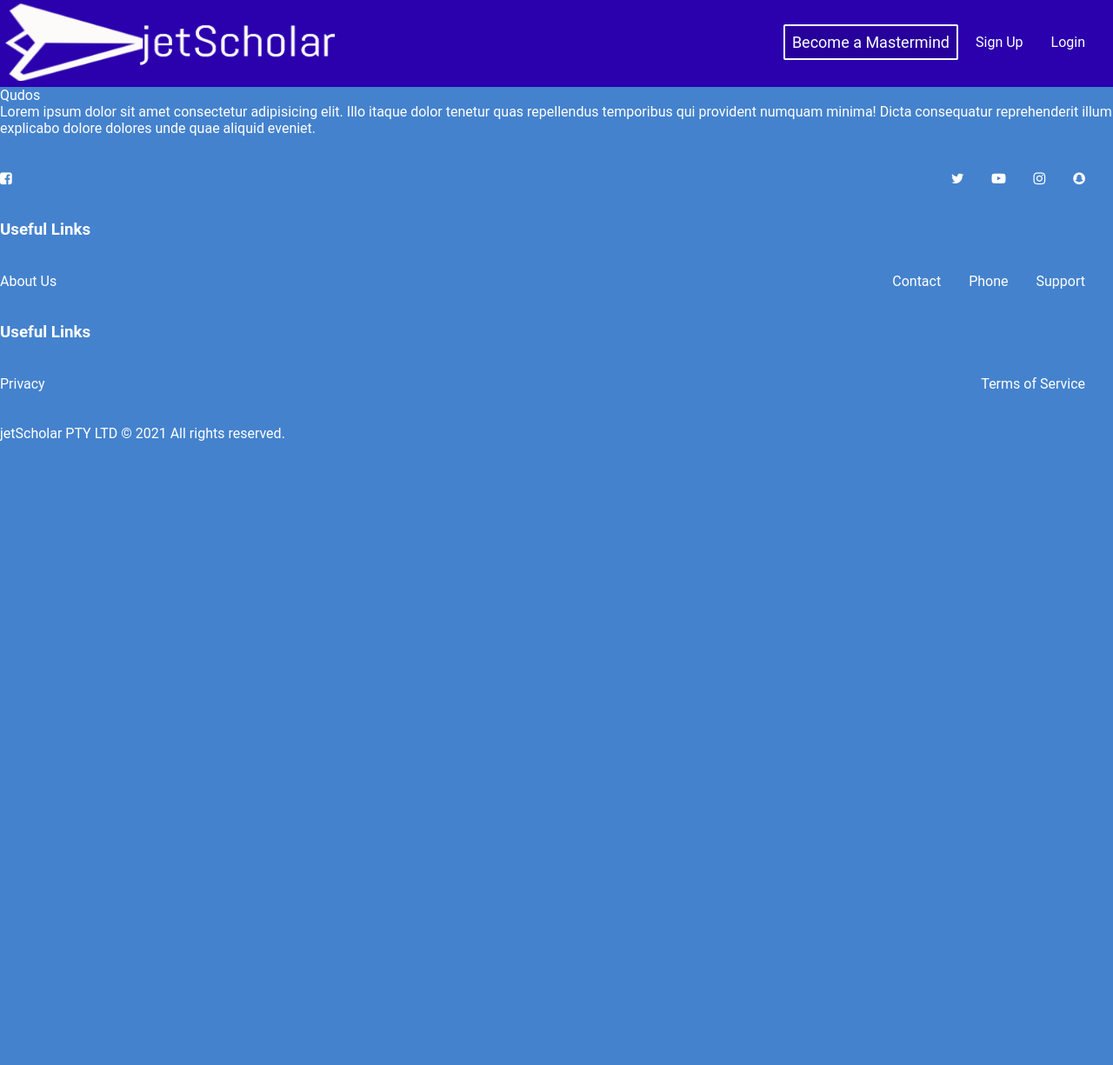
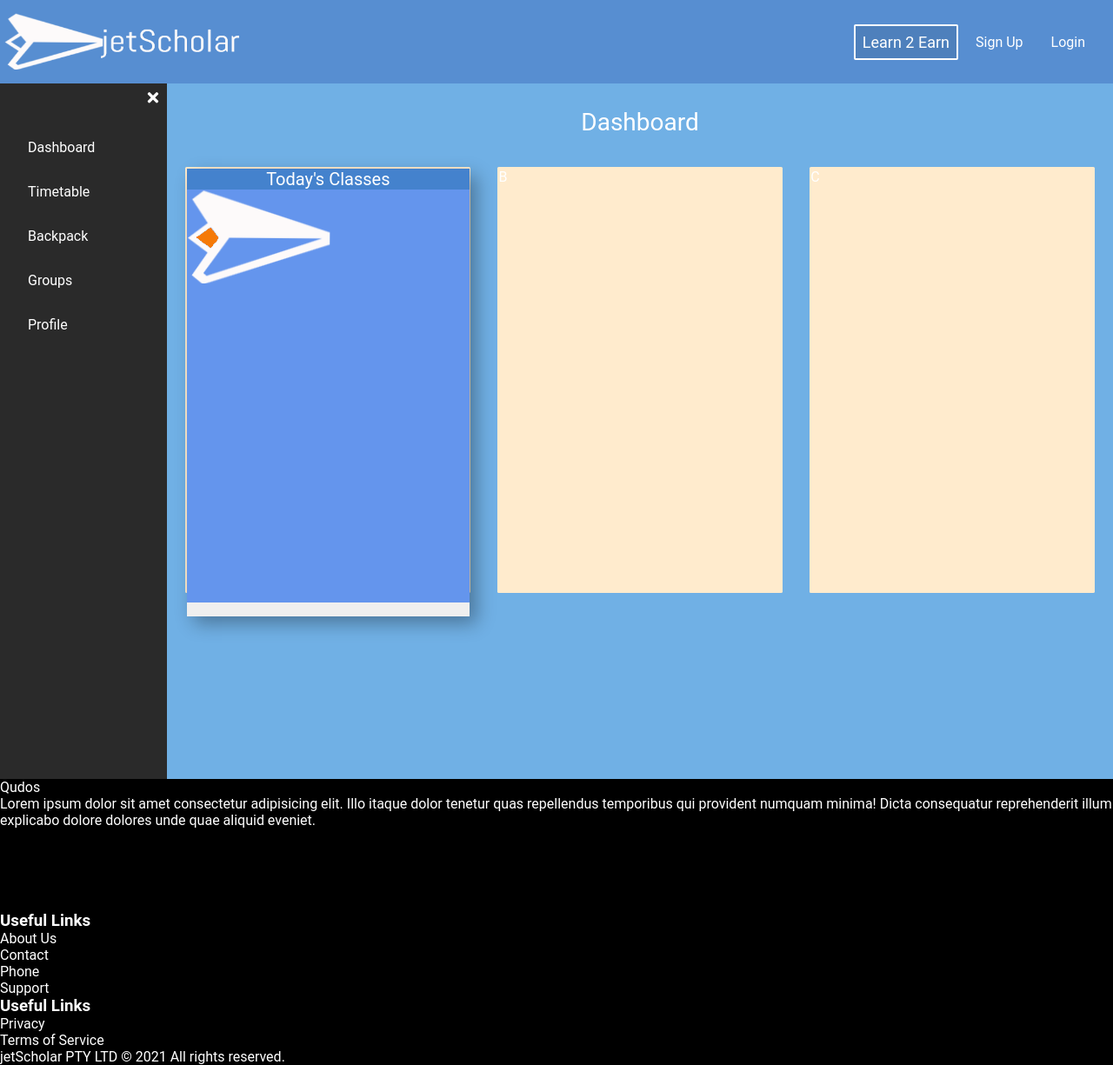
Before and after one commit to jetscholar/jetnode, a Node project: template views/index.ejs in a window 1280 px wide. Shown: the whole page at 87% size. Before the commit the page ends 507 px from the top, so only its background shows below. Run offline with Node 20 templates, Linux system fonts and the light colour scheme; the template is opened without the code that fills it, so the values that code supplies are empty; some libraries are stand-ins or nearby versions.

Commit message:
menu updates

```diff
--- a/public/css/main.css
+++ b/public/css/main.css
@@ -1,5 +1,8 @@
 @import 'shared/variables.css';
 @import 'shared/navbar.css';
+@import 'shared/menu.css';
+@import 'shared/content.css';
+@import 'shared/footer.css';
 
 *, *::before, *::after {
     box-sizing: border-box;
@@ -24,6 +27,17 @@ body {
     /* background-color: var(--clr-background); */
 }
 
+.content-container {
+    margin-left: 15%;
+    height: 800px;
+    background-color: var(--clr-content);
+    /* background-image: url('../assets/heroEagleII.jpeg');
+    background-size: 100% 100%;
+    background-repeat: no-repeat; */
+}
+
+
+
 /* .navbar {
     width: 100vw;
     background-color: var(--clr-contrast);
--- /dev/null
+++ b/public/css/shared/content.css
@@ -0,0 +1,47 @@
+.page-title {
+    padding-top: 1em;
+    padding-bottom: .5em;
+    text-align: center;
+    font-size: 1.75em;
+}
+
+.heroContent {
+    margin: 0;
+    padding: 1em;
+    display: grid;
+    grid-template-columns: repeat(3, 1fr);
+    grid-template-rows: 500px 500px;
+    grid-auto-rows: 500px;
+    grid-gap: 20px;
+}
+
+.item {
+    margin: .333em;
+    padding: .1em;
+    background-color: blanchedalmond;
+    border-radius: .1em;
+}
+
+.card {
+    box-sizing: border-box;
+    user-select: none;
+    position: relative;
+    box-shadow: 8px 8px 20px rgba(0,0,0,.33);
+    background: #efefef;
+    padding-bottom: 1rem;
+    cursor: pointer;
+}
+.title {
+    font-size: 1.25em;
+    color: var(--clr-font);
+    background-color: var(--clr-background);
+    text-align: center;
+    position: relative;
+    height: 15%;
+}
+
+.card-content {
+    background-color: cornflowerblue;
+    position: relative;
+    height: 475px;
+}
--- /dev/null
+++ b/public/css/shared/footer.css
@@ -0,0 +1,3 @@
+footer {
+    background-color: black;
+}
--- /dev/null
+++ b/public/css/shared/menu.css
@@ -0,0 +1,83 @@
+:root {
+    --nav-title-font-size: 2rem;
+    --nav-title-font-weight: bold;
+    --nav-link-font-weight: 300;
+}
+
+.menu {
+    width: 15%;
+    height: 800px;
+    /* background: red; */
+    background: var(--clr-menu);
+    float: left;
+}
+
+.menuBtn {
+    display: flex;
+    height: 2em;
+    justify-content: flex-end;
+    align-items: center;
+}
+
+#btnMenu {
+    float: left;
+    text-decoration: none;
+    border: none;
+    border-radius: var(--border-radius);
+    color: var(--clr-font);
+    background-color: var(--clr-background);
+}
+
+.btnShow {
+    display: inline;
+    color: white;
+    font-size: 18px;
+    text-decoration: none;
+    float: right;
+    margin: 5px;
+    margin-right: 10px;
+}
+
+#btnShow {
+    float: left;
+}
+
+.btnShow:visited {
+    text-decoration: none;
+    color: white;
+}
+.btnShow:hover {
+    background-color: var(--clr-background);
+    color: var(--clr-footer);
+}
+
+.menuItemsUL {
+    flex-direction: column;
+    margin: 1em;
+    list-style: none;
+}
+
+.menuItemsUL li {
+    padding: 1em;
+}
+
+/* Top */
+/* #pushTop {
+	bottom: auto;
+	width: 100%;
+	height: 45px;
+	-webkit-transform: translate3d(0, -100%, 0);
+}
+#pushTop li {
+	float: left;
+	padding: 0 16px;
+	line-height: 45px;
+	border: 0;
+	border-right: 1px solid #225679;
+}
+#pushTop:target {
+	-webkit-transform: translate3d(0, 0, 0);
+}
+#pushTop:target ~ .container {
+	-webkit-transform: translate3d(0, 45px, 0);
+} */
--- a/public/css/shared/navbar.css
+++ b/public/css/shared/navbar.css
@@ -5,25 +5,23 @@
 }
 
 .navbar {
-    width: 100vm;
-
-    background-color: var(--color-background-medium);
+    background-color: var(--clr-navbar);
     margin: 0;
 }
 
-.navItems {
-    height: 100px;
-}
+/* .navItems {
+    height: 70px;
+} */
 
 #logo {
-    width: 380px;
-    height: 90px;
+    width: 270px;
+    height: 65px;
     margin-top: 3px;
     margin-left: 5px;
     padding:0;
 }
 
-ul {
+.nav-bar {
     list-style: none;
     display: flex;
     justify-content: flex-end;
@@ -32,11 +30,11 @@ ul {
     height: 6em;
 }
 
-ul li {
+.nav-bar li {
     padding-right: 2em;
 }
 
-li:first-child {
+.nav-bar li:first-child {
     margin-right: auto;
 }
 
--- a/public/css/shared/variables.css
+++ b/public/css/shared/variables.css
@@ -1,6 +1,9 @@
 :root {
     --color-base-hue: 255;
     --clr-background:  #4482cd;
+    --clr-navbar: #578ED1;
+    --clr-menu: #2A2A2A;
+    --clr-content: #70B0E5;
     --clr-white: #fff;
     --clr-contrast: #4482cd;
     --color-background-dark: hsl(var(--color-base-hue), 100%, 8%);
--- /dev/null
+++ b/public/js/showMenu.js
@@ -0,0 +1,18 @@
+function showMenu() {
+    var menu = document.getElementById("menu");
+    var content = document.getElementById("content-container");
+    var btnShow = document.getElementById("btnShow");
+    var caret = document.getElementById("caret");
+    console.log("hit me!")
+
+    if (menu.style.display === "none") {
+        menu.style.display = "block";
+        content.style.marginLeft = "15%";
+        btnShow.style.display = "none";
+    } else {
+        menu.style.display = "none";
+        content.style.marginLeft = "0%";
+        btnShow.style.display = "block";
+        caret.style.display = "block";
+    }
+}
--- a/views/index.ejs
+++ b/views/index.ejs
@@ -0,0 +1,40 @@
+<section>
+
+    <div class="menu" id="menu">
+        <div class="menuBtn">
+            <a class="btnShow" id="btnHide" onclick="showMenu()"><i class="fas fa-times"></i></a>
+        </div>
+        <div class="menuItems">
+            <ul class="menuItemsUL">
+                <li class="menuItem1">Dashboard</li>
+                <li class="menuItem2">Timetable</li>
+                <li class="menuItem3">Backpack</li>
+                <li class="menuItem4">Groups</li>
+                <li class="menuItem5">Profile</li>
+            </ul>
+        </div>
+    </div>
+
+    <div class="content-container" id="content-container">
+        <div class="menuBtn" id="btnShow" style="display: none;">
+            <a class="btnShow"  onclick="showMenu()"><i id="caret" class="fas fa-chevron-left"></i></a>
+        </div>
+
+        <div class="page-title">Dashboard</div>
+        <div class="heroContent">
+            <div class="item">
+                <div class="card">
+                    <div class="title">Today's Classes</div>
+                    <div class="card-content">
+                        <img src="/assets/jetScholar_top_logo_ab.png">
+                    </div>
+                </div>
+            </div>
+
+            <div class="item">B</div>
+            <div class="item">C</div>
+        </div>
+
+    </div>
+
+</section>
--- a/views/layouts/layout.ejs
+++ b/views/layouts/layout.ejs
@@ -5,9 +5,10 @@
     <meta name="viewport" content="width=device-width, initial-scale=1.0">
     <meta http-equiv="X-UA-Compatible" content="ie=edge">
     <link rel="stylesheet" href="/css/main.css"></link>
-    <link rel="stylesheet" type="text/css" href="https://cdnjs.cloudflare.com/ajax/libs/font-awesome/4.7.0/css/font-awesome.css">
+    <link rel="stylesheet" type="text/css" href="https://cdnjs.cloudflare.com/ajax/libs/font-awesome/5.15.3/css/all.min.css">
     <meta name="viewport" content="width=device-width, initial-scale=1">
-    <script defer src="/js/register.js"></script>
+    <script src="js/showMenu.js"></script>
+
     <title>jetScholar</title>
 </head>
 <body>
@@ -15,5 +16,6 @@
     <%- include('../partials/errorMessage.ejs') %>
     <%- body %>
     <%- include('../partials/footer.ejs') %>
+
 </body>
 </html>
--- a/views/partials/footer.ejs
+++ b/views/partials/footer.ejs
@@ -1,5 +1,5 @@
-<footer class="section-padding footer">
-    <div class="container">
+<footer>
+    <div class="footer-container">
         <div class="grid col1-col1-col1">
             <div class="info text-center">
                 <a href="" class="footer-logo">Qudos</a>
--- a/views/partials/header.ejs
+++ b/views/partials/header.ejs
@@ -3,7 +3,7 @@
         <nav class="navItems">
             <ul class="nav-bar">
                 <li><a href="/"><img id="logo" src="/assets/jetScholar_logo.png" alt="logo"></a></li>
-                <li id="mastermind-link"><a href="/authenticate/mastermind">Become a Mastermind</a></li>
+                <li id="mastermind-link"><a href="/authenticate/mastermind">Learn 2 Earn</a></li>
                 <li><a href="/authenticate/log-reg">Sign Up</a></li>
                 <li class="m-border-bottom"><a href="/authenticate/login">Login</a></li>
             </ul>
```
Also changed, not shown: public/assets/heroEagle.jpeg (added), public/assets/heroEagleII.jpeg (added), public/assets/jetScholar_top_logo.png (added), public/assets/jetScholar_top_logo_ab.png (added), views/partials/menu.ejs (added).
